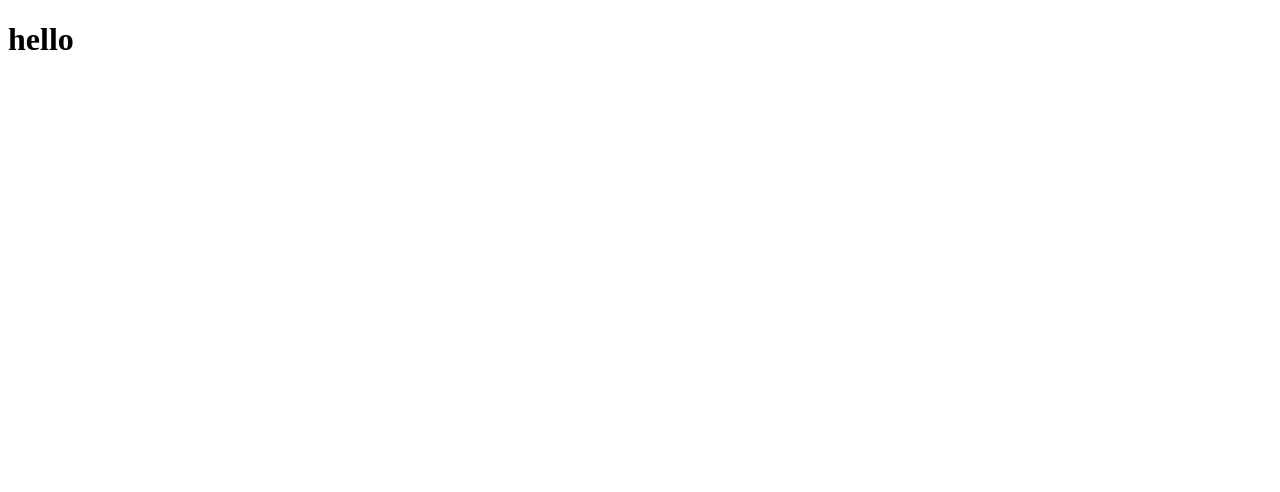
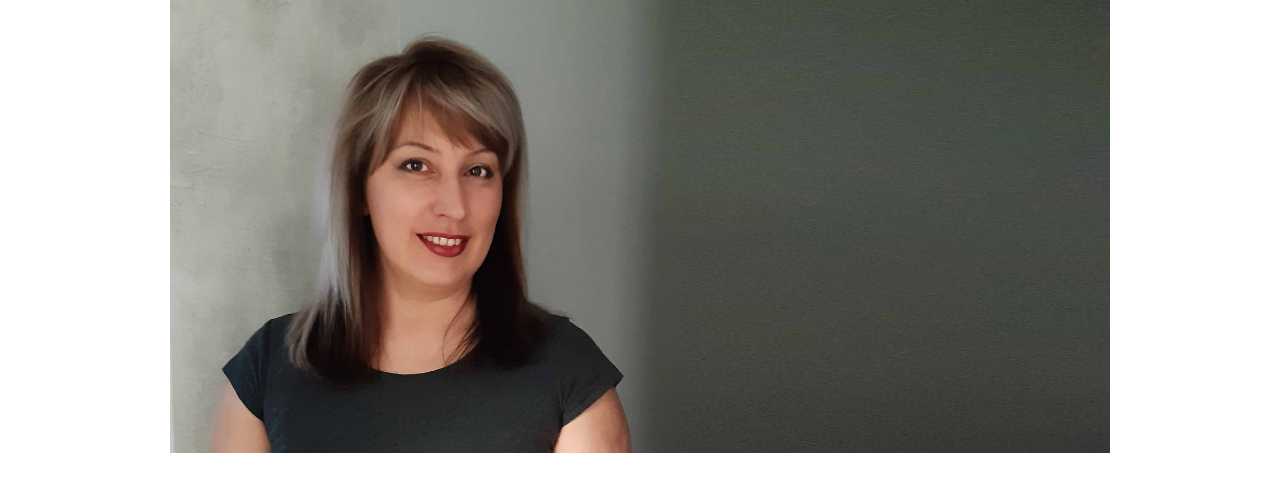
Before and after one commit to Inna-malina/my-cv, a plain HTML site: page cv-february/index.html in a window 1280 px wide. Drawn offline with Linux system fonts and the light colour scheme.

Commit message:
feat: section bunner and configure prepros

```diff
--- a/cv-february/index.html
+++ b/cv-february/index.html
@@ -4,9 +4,17 @@
   <meta charset="UTF-8">
   <meta http-equiv="X-UA-Compatible" content="IE=edge">
   <meta name="viewport" content="width=device-width, initial-scale=1.0">
+  <link rel="stylesheet" href="./dist/styles/index.css">
   <title>Document</title>
 </head>
 <body>
-  <h1>hello</h1>
+  <section class="bunner">
+    <div class="center">
+      <div class="bunner__box">
+
+      </div>
+    </div>
+  </section>
+  <script type="modules" src="./modules/index.js"></script>
 </body>
 </html>
--- /dev/null
+++ b/cv-february/modules/index.js
@@ -0,0 +1 @@
+// @prepros-append mod1.js
--- /dev/null
+++ b/cv-february/modules/mod1.js
@@ -0,0 +1,4 @@
+function letter() {
+  return 5+2;
+}
+letter();
--- /dev/null
+++ b/cv-february/styles/bunner/bunner.scss
@@ -0,0 +1,11 @@
+.bunner {
+  width: 100%;
+}
+
+.bunner__box {
+  width: 100%;
+  height: 453px;
+  background: url('../../images/my_photo.jpg');
+  background-repeat: no-repeat;
+  background-size: cover;
+}
--- /dev/null
+++ b/cv-february/styles/header/header.scss
@@ -0,0 +1,7 @@
+p{
+  padding:10px;
+}
+
+h1{
+  color: red;
+}
--- /dev/null
+++ b/cv-february/styles/index.scss
@@ -0,0 +1,22 @@
+@import "./header/header.scss";
+@import "./bunner/bunner.scss";
+
+* {
+  margin: 0px;
+  padding: 0px;
+  box-sizing: border-box;
+  overflow: hidden;
+}
+html{
+  scroll-behavior: smooth;
+}
+
+.center {
+  max-width: 940px;
+  margin: 0px auto;
+}
+
+
+a {
+  color: rgb(210, 30, 30);
+}
```
Also changed, not shown: cv-february/dist/script/index-dist-dist.js (added), cv-february/dist/script/index-dist.js (added), cv-february/dist/styles/index.css (added), cv-february/images/my_photo.jpg (added), cv-february/modules/mode2.js (added), cv-february/styles/header/header.css (added), 2 other files.
